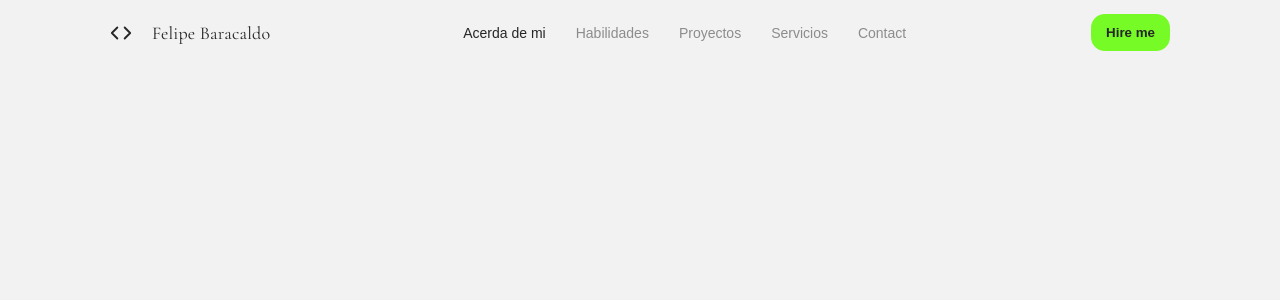
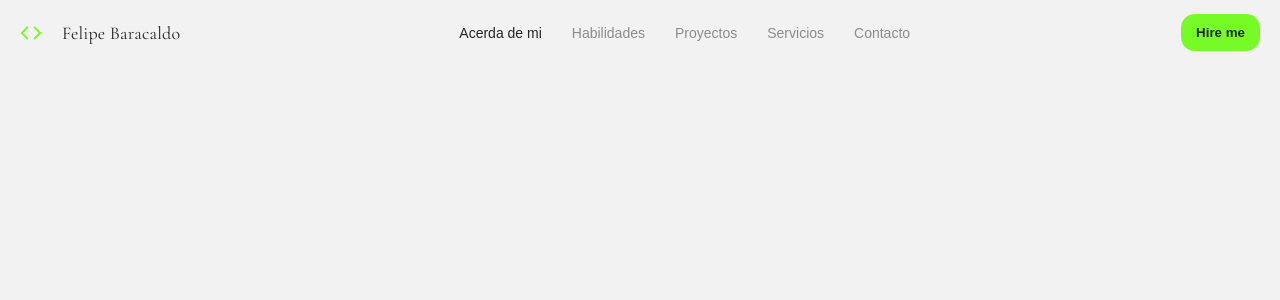
Before and after one commit to FelipeBaracaldo1118/new-portfolio, a React (Vite) app in the folder new-portfolio/: page / in a window 1280 px wide. Shown: the top 300 px of the page. Built offline with nearby package versions, Linux system fonts and the light colour scheme.

Commit message:
making the navbar styling

```diff
--- a/new-portfolio/src/components/utils/constants.js
+++ b/new-portfolio/src/components/utils/constants.js
@@ -27,6 +27,6 @@ export const Nav_links= [
     {id: 'skills', label: 'Habilidades'},
     {id: 'projects', label: 'Proyectos'},
     {id: 'services', label: 'Servicios'},
-    {id: 'contact', label: 'Contact'}
+    {id: 'contact', label: 'Contacto'}
 
 ]
--- a/new-portfolio/src/index.css
+++ b/new-portfolio/src/index.css
@@ -80,7 +80,7 @@ body {
   background: linear-gradient(180deg, #d2ff72 0%, #77fb27 50%, #262626 100%);
 }
 
-/* ✅ Helpers */
+/*  Helpers */
 .hide-scrollbar {
   -ms-overflow-style: none;
   scrollbar-width: none;
@@ -91,7 +91,7 @@ body {
 }
 
 
-/* ✅ Animations */
+/* Animations */
 @keyframes fadeIn {
   from { opacity: 0; }
   to { opacity: 1; }
@@ -134,14 +134,13 @@ body {
   overflow: hidden;
 }
 
-/* ✅ NAVBAR (para que sí se vea) */
+/*  NAVBAR  */
 .navbar {
   position: fixed;
   top: 0;
   width: 100%;
   z-index: 999;
   background: transparent;
-  transition: background 200ms ease, box-shadow 200ms ease, border-color 200ms ease;
   border-bottom: 1px solid transparent;
   font-weight: bolder;
 }
@@ -154,7 +153,7 @@ body {
 }
 
 .navbar__container {
-  max-width: 1100px;
+  max-width: 100%;
   margin: 0 auto;
   padding: 14px 20px;
   display: flex;
@@ -172,7 +171,7 @@ body {
 .navbar__logo {
   width: 22px;
   height: 22px;
-  color: var(--color-primary);
+  color: var(--color-accent);
 }
 
 .navbar__brandButton {
@@ -224,7 +223,7 @@ body {
   padding: 10px 14px;
   cursor: pointer;
   font-weight: 600;
-  transition: transform 120ms ease, background 150ms ease;
+  transition: transform 120ms ease, 150ms ease;
   border-radius: 1em;
 }
 
```
